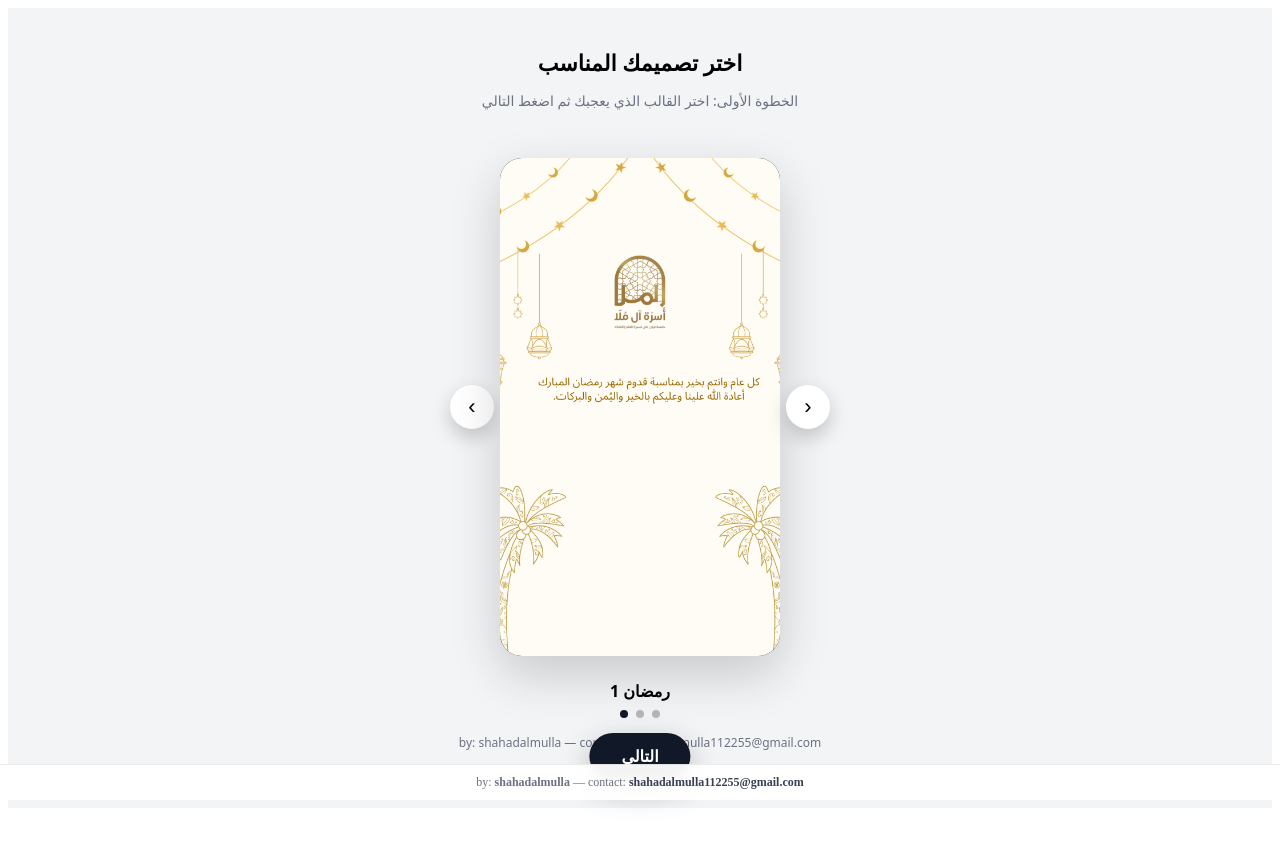
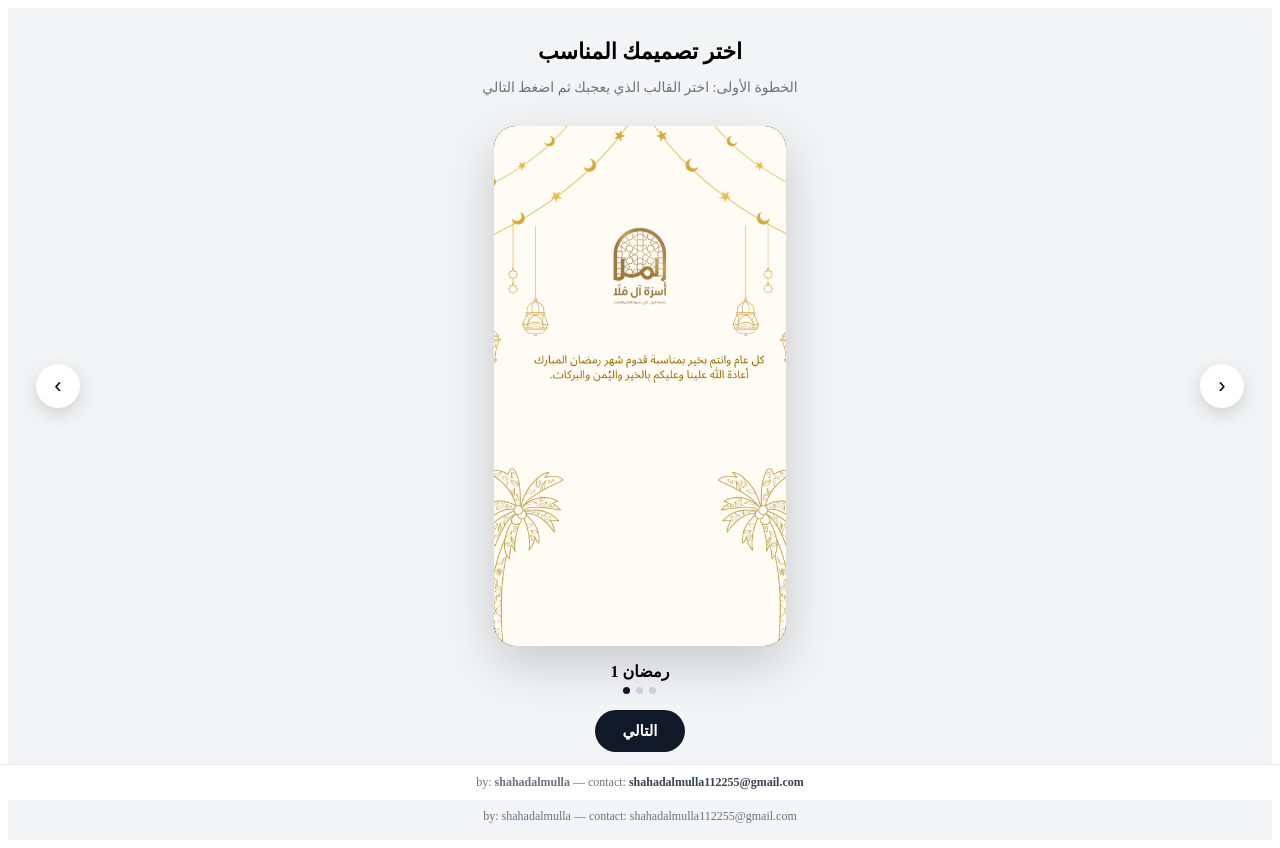
Before and after one commit to shahadalmulla/ramadan-cards, a Nuxt app: page /card/ramadan in a window 1280 px wide. Before the commit the page ends 816 px from the top, so only its background shows below. Built offline with nearby package versions, Linux system fonts and the light colour scheme.

Commit message:
Add ui  with credits and contact

```diff
--- a/app/pages/card/ramadan/edit.vue
+++ b/app/pages/card/ramadan/edit.vue
@@ -6,7 +6,7 @@
         <canvas ref="canvasRef" :width="W" :height="H" class="canvas"></canvas>
       </div>
 
-      <!-- ✅ لوحة إعدادات خارج البطاقة (في الأسود) -->
+      <!-- ✅ لوحة إعدادات -->
       <aside class="sidebar" @click.stop>
         <div class="panel">
           <div class="panelTitle">إعدادات</div>
@@ -203,44 +203,53 @@ watch(() => bg.value, renderCard)
 </script>
 
 <style scoped>
+/* ✅ الصفحة: اسمحي بالسكرول للجوال بدل قص */
 .page {
-  height: 100dvh;
+  min-height: 100dvh;
   background: #111;
-  overflow: hidden;
+
+  /* مهم للجوال: لا تقص المحتوى */
+  overflow-y: auto;
+  overflow-x: hidden;
+
+  padding: clamp(10px, 3vw, 14px);
+  padding-bottom: calc(clamp(10px, 3vw, 14px) + env(safe-area-inset-bottom));
 }
 
-/* ✅ نخلي البطاقة بالنص والـsidebar بالأسود */
+/* ✅ ترتيب عام */
 .stage {
-  height: 100%;
+  min-height: calc(100dvh - 20px);
   display: flex;
   justify-content: center;
   align-items: center;
-  gap: 18px;
-  padding: 12px;
+  gap: 14px;
 }
 
+/* ✅ البطاقة: خليها تعتمد على العرض (أفضل للجوال) */
 .frame {
-  position: relative;
-  height: 100%;
+  width: min(92vw, 420px);
   aspect-ratio: 9 / 16;
-  max-width: 100%;
+  border-radius: 22px;
+  overflow: hidden;
+  box-shadow: 0 18px 55px rgba(0, 0, 0, 0.35);
+  background: #000;
 }
 
+/* ✅ الكانفس يتمدد داخل الفريم */
 .canvas {
   width: 100%;
   height: 100%;
   display: block;
 }
 
-/* ✅ sidebar على الأسود */
+/* ✅ sidebar */
 .sidebar {
-  width: 280px;
-  max-width: 34vw;
-  height: auto;
+  width: min(92vw, 360px);
   display: flex;
   justify-content: center;
 }
 
+/* ✅ شكل اللوحة */
 .panel {
   width: 100%;
   padding: 14px;
@@ -357,19 +366,47 @@ watch(() => bg.value, renderCard)
   background: rgba(255, 255, 255, 0.08);
 }
 
-/* ✅ على الشاشات الصغيرة نخليه تحت */
-@media (max-width: 900px) {
+/* ✅ ديسكتوب/شاشات عريضة: كارد + سايدبار جنب بعض */
+@media (min-width: 900px) {
+  .stage {
+    flex-direction: row;
+    align-items: center;
+  }
+  .sidebar {
+    width: 280px;
+    max-width: 34vw;
+  }
+  .frame {
+    width: min(46vw, 460px);
+  }
+}
+
+/* ✅ جوال: خلي اللوحة تحت + خليها sticky عشان ما تضيع */
+@media (max-width: 899px) {
   .stage {
     flex-direction: column;
     align-items: center;
   }
+
   .sidebar {
-    width: min(520px, calc(100% - 24px));
-    max-width: 100%;
+    position: sticky;
+    bottom: 0;
+    padding-bottom: env(safe-area-inset-bottom);
+    z-index: 30;
   }
+
+  .panel {
+    background: rgba(17, 17, 17, 0.86);
+    border: 1px solid rgba(255, 255, 255, 0.10);
+    backdrop-filter: blur(12px);
+  }
+}
+
+/* ✅ شاشات صغيرة جدًا */
+@media (max-width: 360px) {
   .frame {
-    height: auto;
-    width: min(420px, 100%);
+    width: 94vw;
+    border-radius: 18px;
   }
 }
 </style>
--- a/app/pages/card/ramadan/index.vue
+++ b/app/pages/card/ramadan/index.vue
@@ -7,43 +7,37 @@
     </header>
 
     <!-- منطقة المعاينة -->
-    <div class="stage">
-      <!-- سهم يسار -->
-      <button class="arrow left" @click="prev">‹</button>
+    <section class="stage">
+      <button class="nav left" @click="prev">‹</button>
 
-      <!-- الكارد -->
       <div class="preview">
-        <img class="bg" :src="current.src" alt="" />
+        <img :src="current.src" alt="template" />
       </div>
 
-      <!-- سهم يمين -->
-      <button class="arrow right" @click="next">›</button>
-    </div>
+      <button class="nav right" @click="next">›</button>
+    </section>
 
-    <!-- اسم التصميم + النقاط -->
-    <div class="info">
-      <div class="label">{{ current.label }}</div>
-
+    <!-- اسم التصميم -->
+    <div class="label">
+      {{ current.label }}
       <div class="dots">
         <span
           v-for="(b, i) in backgrounds"
           :key="b.id"
-          class="dot"
           :class="{ active: i === index }"
-          @click="go(i)"
         />
       </div>
     </div>
 
-    <!-- الحقوق -->
+    <!-- زر التالي (قريب من الكارد) -->
+    <div class="actions">
+      <button class="next" @click="goNext">التالي</button>
+    </div>
+
+    <!-- الفوتر -->
     <footer class="footer">
       by: shahadalmulla — contact: shahadalmulla112255@gmail.com
     </footer>
-
-    <!-- زر التالي (ثابت) -->
-    <div class="next-bar">
-      <button class="next-btn" @click="goNext">التالي</button>
-    </div>
   </div>
 </template>
 
@@ -51,27 +45,20 @@
 const router = useRouter()
 
 const backgrounds = [
-  { id: "ramadan-1", label: "رمضان 1", src: "/templates/ramadan_1.png" },
-  { id: "ramadan-2", label: "رمضان 2", src: "/templates/ramadan_2.png" },
-  { id: "ramadan-3", label: "رمضان 3", src: "/templates/ramadan_3.png" },
+  { id: 1, label: 'رمضان 1', src: '/templates/ramadan_1.png' },
+  { id: 2, label: 'رمضان 2', src: '/templates/ramadan_2.png' },
+  { id: 3, label: 'رمضان 3', src: '/templates/ramadan_3.png' },
 ]
 
 const index = ref(0)
 const current = computed(() => backgrounds[index.value])
 
-function prev() {
-  index.value = (index.value - 1 + backgrounds.length) % backgrounds.length
-}
-function next() {
-  index.value = (index.value + 1) % backgrounds.length
-}
-function go(i) {
-  index.value = i
-}
+const next = () => (index.value = (index.value + 1) % backgrounds.length)
+const prev = () => (index.value = (index.value - 1 + backgrounds.length) % backgrounds.length)
 
-function goNext() {
+const goNext = () => {
   router.push({
-    path: "/card/ramadan/edit",
+    path: '/card/ramadan/edit',
     query: { bg: current.value.src },
   })
 }
@@ -79,27 +66,26 @@ function goNext() {
 
 <style scoped>
 .page {
-  min-height: 100vh;
-  background: #f3f4f6;
+  min-height: 100dvh;
   display: flex;
   flex-direction: column;
   align-items: center;
-  font-family: system-ui, -apple-system, Segoe UI, Roboto, Arial;
+  background: #f3f4f6;
+  padding: 16px;
+  gap: 16px;
 }
 
 /* العنوان */
 .header {
   text-align: center;
-  padding: 24px 16px 10px;
 }
 .header h1 {
   font-size: 22px;
-  font-weight: 800;
+  font-weight: 700;
 }
 .header p {
   font-size: 14px;
   color: #6b7280;
-  margin-top: 6px;
 }
 
 /* المعاينة */
@@ -109,100 +95,80 @@ function goNext() {
   align-items: center;
   justify-content: center;
   width: 100%;
-  padding: 24px 0;
 }
 
-/* الكارد */
 .preview {
-  position: relative;
-  width: 280px;
   aspect-ratio: 9 / 16;
+  height: min(65vh, 520px);
   border-radius: 22px;
   overflow: hidden;
+  box-shadow: 0 18px 50px rgba(0,0,0,.18);
   background: #000;
-  box-shadow: 0 18px 50px rgba(0,0,0,0.18);
 }
-.bg {
+.preview img {
   width: 100%;
   height: 100%;
   object-fit: cover;
 }
 
 /* الأسهم */
-.arrow {
+.nav {
   position: absolute;
-  top: 50%;
-  transform: translateY(-50%);
   width: 44px;
   height: 44px;
   border-radius: 999px;
   border: none;
   background: #fff;
-  box-shadow: 0 8px 20px rgba(0,0,0,0.2);
   font-size: 22px;
   cursor: pointer;
+  box-shadow: 0 6px 18px rgba(0,0,0,.15);
 }
-.arrow.left {
-  left: calc(50% - 190px);
-}
-.arrow.right {
-  right: calc(50% - 190px);
-}
+.nav.left { left: 12px; }
+.nav.right { right: 12px; }
 
 /* اسم التصميم */
-.info {
-  display: flex;
-  flex-direction: column;
-  align-items: center;
-  gap: 8px;
+.label {
+  text-align: center;
+  font-weight: 600;
 }
-.label {
-  font-weight: 700;
-}
-
-/* النقاط */
 .dots {
   display: flex;
-  gap: 8px;
+  gap: 6px;
+  justify-content: center;
+  margin-top: 6px;
 }
-.dot {
-  width: 8px;
-  height: 8px;
-  border-radius: 999px;
-  background: rgba(0,0,0,0.25);
-  cursor: pointer;
+.dots span {
+  width: 7px;
+  height: 7px;
+  background: #d1d5db;
+  border-radius: 50%;
 }
-.dot.active {
+.dots span.active {
   background: #111827;
 }
 
-/* الحقوق */
+/* زر التالي */
+.actions {
+  width: 100%;
+  display: flex;
+  justify-content: center;
+}
+.next {
+  background: #111827;
+  color: #fff;
+  border: none;
+  border-radius: 999px;
+  padding: 12px 28px;
+  font-size: 15px;
+  font-weight: 700;
+  cursor: pointer;
+}
+
+/* الفوتر */
 .footer {
-  margin-top: 16px;
+  margin-top: auto;
   font-size: 12px;
   color: #6b7280;
-}
-
-/* زر التالي */
-.next-bar {
-  position: fixed;
-  bottom: 20px;
-  left: 50%;
-  transform: translateX(-50%);
-  z-index: 50;
-}
-.next-btn {
-  background: #111827;
-  color: #fff;
-  padding: 14px 32px;
-  border-radius: 999px;
-  font-size: 16px;
-  font-weight: 700;
-  border: none;
-  cursor: pointer;
-  box-shadow: 0 10px 30px rgba(0,0,0,0.25);
-}
-.next-btn:hover {
-  background: #000;
+  text-align: center;
 }
 </style>
```
